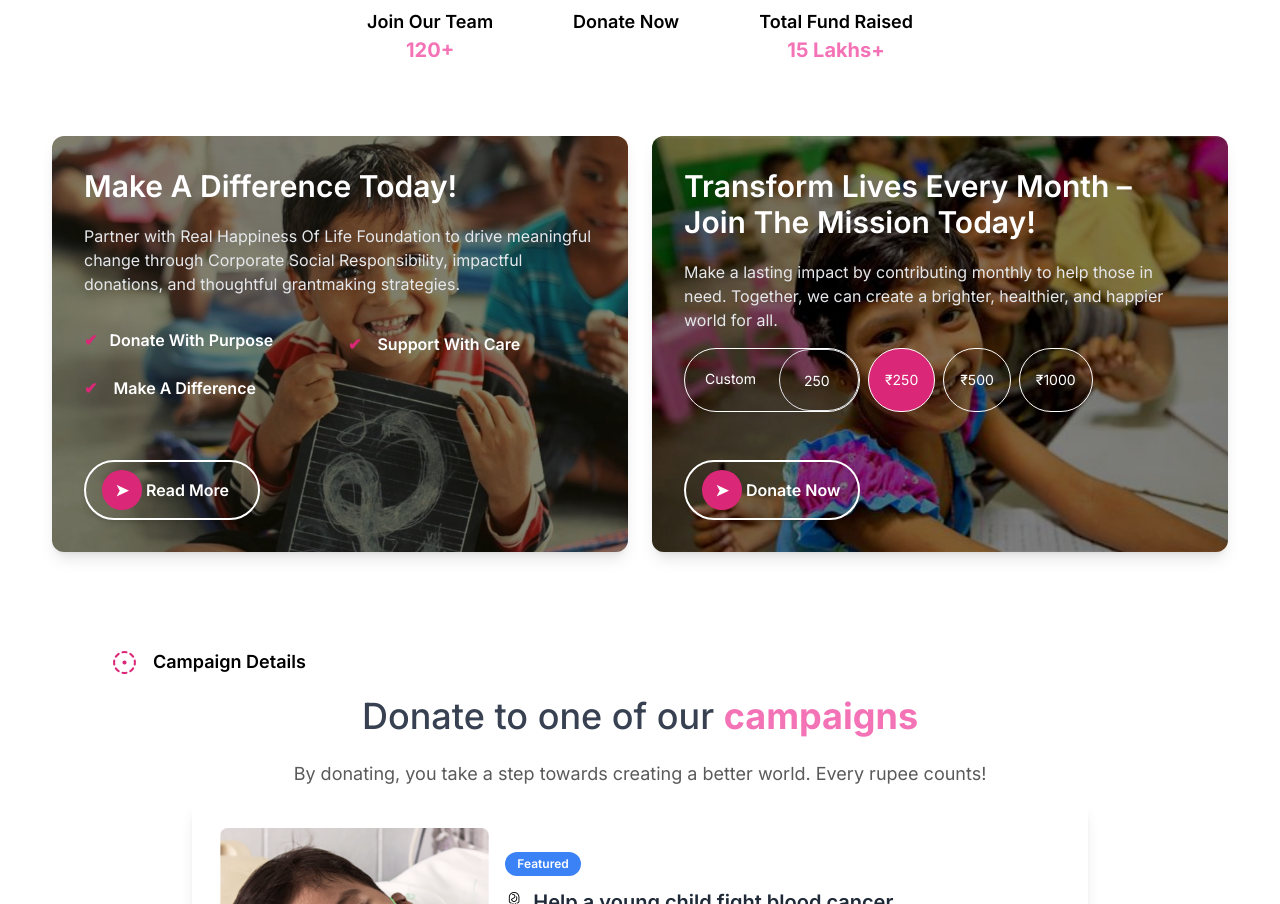
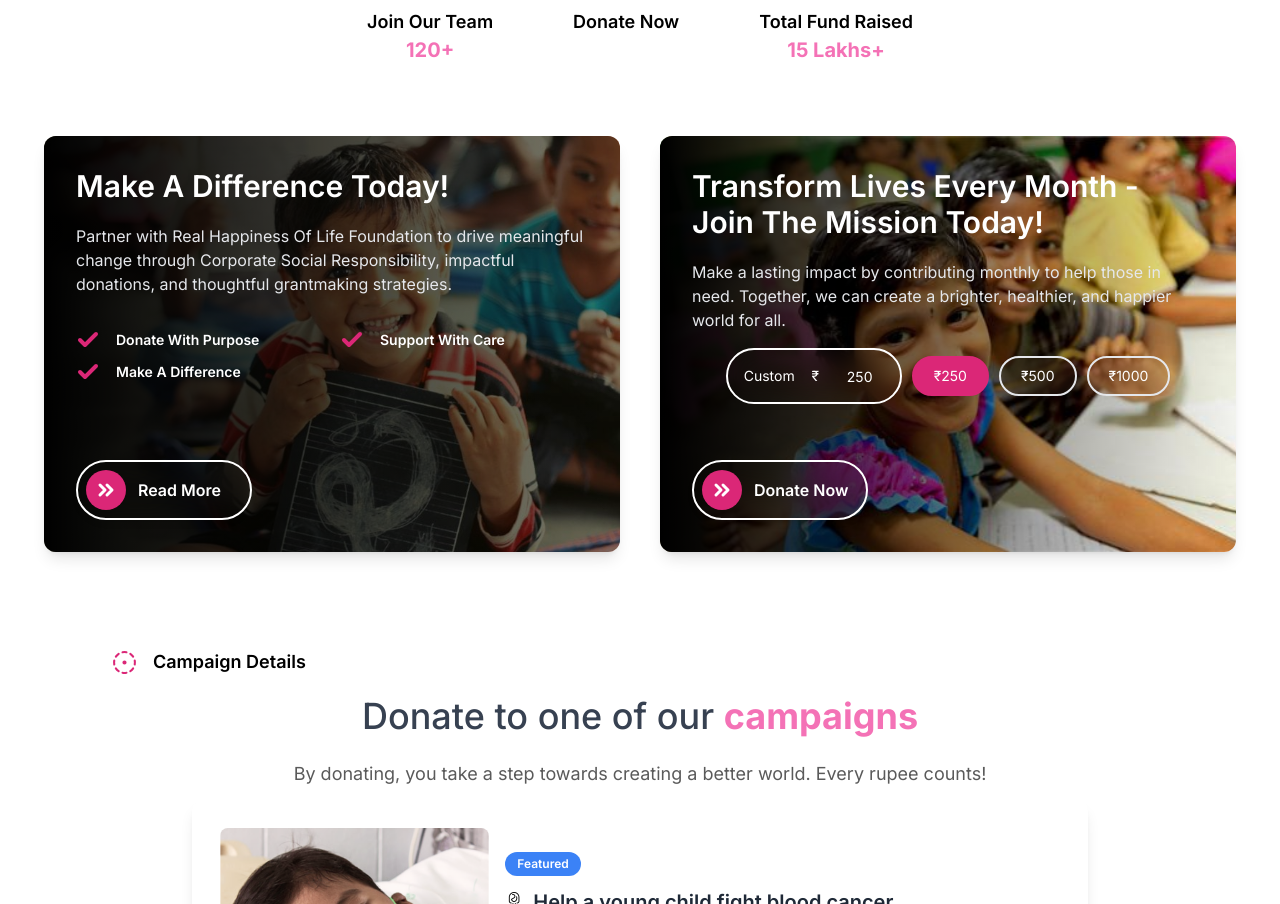
Before and after one commit to robinsrarf/rhlf, a React (Vite) app: page / in a window 1280 px wide. Shown: the part 1337-2241 px from the top of the page. Built offline with nearby package versions, Linux system fonts and the light colour scheme.

Commit message:
made some changes to BigDonateCard

```diff
--- a/src/Pages/homecomponents/BigDonateCard.jsx
+++ b/src/Pages/homecomponents/BigDonateCard.jsx
@@ -1,47 +1,52 @@
-import React from 'react'
-import bgKid from "../../assets/images/bgKid.jpg"
-import bgKid1 from "../../assets/images/bgKid1.jpg"
-import { useState } from 'react';
-
+import React from "react";
+import bgKid from "../../assets/images/bgKid.jpg";
+import bgKid1 from "../../assets/images/bgKid1.jpg";
+import { useState } from "react";
+import { ChevronsRight, Check } from "lucide-react";
 function BigDonateCard() {
-
-    const [ amount,setAmount ] = useState(250);
+  const [amount, setAmount] = useState(250);
   const [selected, setSelected] = useState(250);
   const handleChange = (e) => {
-        setAmount( e.target.value );
+    setAmount(e.target.value);
   };
 
   return (
-    <div className="flex flex-col md:flex-row gap-6 justify-center items-center p-8">
+    <div className="flex w-full flex-col items-center justify-center gap-10 px-4 md:flex-row lg:p-8">
       {/* Left Card */}
-      <div className="relative w-[36rem] h-[26rem] rounded-xl overflow-hidden shadow-lg">
+      <div className="relative h-[35rem] w-full overflow-hidden rounded-xl shadow-lg lg:h-[26rem] lg:w-[36rem]">
         <img
           src={bgKid}
           alt="Donation Image"
-          className="absolute inset-0 w-full h-full object-cover"
+          className="absolute inset-0 h-full w-full bg-cover object-cover"
         />
-        <div className="absolute inset-0 bg-black bg-opacity-50 p-8 flex flex-col justify-between">
+        <div className="absolute inset-0 flex flex-col justify-between bg-black bg-opacity-50 bg-gradient-to-r from-black to-transparent p-8">
           <div>
-            <h2 className="text-white text-3xl font-semibold">
+            <h2 className="text-3xl font-semibold text-white">
               Make A Difference Today!
             </h2>
-            <p className="text-gray-200 text-md text-wrap mt-5">
-            Partner with Real Happiness Of Life Foundation to drive meaningful change through Corporate Social Responsibility, impactful donations, and thoughtful grantmaking strategies.
+            <p className="text-md mt-5 text-wrap text-gray-200">
+              Partner with Real Happiness Of Life Foundation to drive meaningful
+              change through Corporate Social Responsibility, impactful
+              donations, and thoughtful grantmaking strategies.
             </p>
-            <ul className="grid grid-cols-2 gap-4 mt-8 space-y-1 text-white text-md font-semibold">
-              <li>
-                <span className='text-pink-600 mr-3'>✔</span>
-
-                    Donate With Purpose
-
+            <ul className="text-md mt-8 grid grid-cols-2 gap-x-4 gap-y-2 font-semibold text-white">
+              {[
+                "Donate With Purpose",
+                "Support With Care",
+                "Make A Difference",
+              ].map((text, index) => (
+                <li key={index} className="flex items-center gap-4">
+                  <span className="text-pink-600">
+                    <Check strokeWidth={4} />
+                  </span>
+                  <p className="text-sm">{text}</p>
                 </li>
-              <li><span className='text-pink-600 mr-3'>✔</span> Support With Care</li>
-              <li><span className='text-pink-600 mr-3'>✔</span> Make A Difference</li>
+              ))}
             </ul>
           </div>
-          <button className="mt-4 w-44 flex items-center gap-1 px-4 py-2 text-white font-semibold rounded-full shadow-md border-2 border-white hover:bg-white hover:text-black transition duration-300">
-            <span className='bg-pink-600 rounded-full w-10 h-10 pt-2 text-white'>
-                 ➤
+          <button className="flex w-44 items-center gap-3 rounded-full border-2 border-white p-2 font-semibold text-white shadow-md backdrop-blur-lg transition duration-300 hover:bg-white hover:text-black">
+            <span className="flex h-10 w-10 items-center justify-center rounded-full bg-pink-600 text-white">
+              <ChevronsRight strokeWidth={3} size={24} />
             </span>
             Read More
           </button>
@@ -49,44 +54,60 @@ return (
       </div>
 
       {/* Right Card */}
-      <div className="relative w-[36rem] h-[26rem] rounded-xl overflow-hidden shadow-lg">
+      <div className="relative h-[35rem] w-full overflow-hidden rounded-xl shadow-lg lg:h-[26rem] lg:w-[36rem]">
         <img
           src={bgKid1}
           alt="Donation Image"
-          className="absolute inset-0 w-full h-full object-cover"
+          className="absolute inset-0 h-full w-full object-cover"
         />
-        <div className="absolute inset-0 bg-black bg-opacity-50 p-8 flex flex-col justify-between">
+        <div className="absolute inset-0 flex flex-col justify-between bg-gradient-to-r from-black to-transparent p-8">
           <div>
-            <h2 className="text-white text-3xl font-semibold">
-              Transform Lives Every Month – Join The Mission Today!
+            <h2 className="text-3xl font-semibold text-white">
+              Transform Lives Every Month - Join The Mission Today!
             </h2>
-            <p className="text-gray-200 text-md text-wrap mt-5">
-            Make a lasting impact by contributing monthly to help those in need. Together, we can create a brighter, healthier, and happier world for all.
+            <p className="text-md mt-5 text-gray-200">
+              Make a lasting impact by contributing monthly to help those in
+              need. Together, we can create a brighter, healthier, and happier
+              world for all.
             </p>
-            <div className="mt-4 flex gap-2">
-              <div className="flex justify-between w-44 h-16 border border-white text-white  rounded-full text-sm">
-                <p className='p-5'>Custom</p>
-                <input value={`${amount}` }className="border pl-6 w-20 h-full bg-transparent text-white rounded-full text-sm" onChange={handleChange}/>
+            <div className="mt-4 flex flex-wrap items-center gap-2 lg:gap-4">
+              {/* Custom Amount Input */}
+              <div className="mt-12 flex h-14 w-44 items-center justify-between rounded-full border-2 border-white text-sm text-white backdrop-blur-lg lg:mt-0">
+                <p className="px-4">Custom</p>
+                <label>₹</label>
+                <input
+                  type="text"
+                  value={amount}
+                  className="no-spinner h-full w-20 rounded-full border-none bg-transparent text-center text-sm text-white outline-none"
+                  onChange={handleChange}
+                />
               </div>
 
-              <button className={`${amount == 250 ?  "bg-pink-600" : "bg-transparent"} border border-white  text-white px-4 py-1 rounded-full text-sm hover:bg-pink-600 transition duration-300`} onClick={()=> {setAmount(250)}}>
-                ₹250
+              {/* Preset Donation Buttons */}
+              <div className="flex flex-wrap gap-2 lg:gap-4">
+                {[250, 500, 1000].map((value) => (
+                  <button
+                    key={value}
+                    className={`${
+                      amount == value
+                        ? "border-pink-600 bg-pink-600"
+                        : "bg-transparent backdrop-blur-lg"
+                    } rounded-full border-2 px-5 py-2 text-sm text-white transition duration-300 hover:border-pink-600 hover:bg-pink-600`}
+                    onClick={() => setAmount(value)}
+                  >
+                    ₹{value}
                   </button>
-              <button className={`${amount == 500 ?  "bg-pink-600" : "bg-transparent"} border border-white text-white px-4 py-1 rounded-full text-sm hover:bg-pink-600 transition duration-300`} onClick={()=> setAmount(500)}>
-                ₹500
-              </button>
-              <button className={`${amount == 1000 ?  "bg-pink-600" : "bg-transparent"} border border-white text-white px-4 py-1 rounded-full text-sm hover:bg-pink-600 transition duration-300`} onClick={()=> setAmount(1000)}>
-                ₹1000
-              </button>
+                ))}
               </div>
             </div>
-          <button className="mt-4 w-44 flex items-center gap-1 px-4 py-2 text-white font-semibold rounded-full shadow-md border-2 border-white hover:bg-white hover:text-black transition duration-300">
-            <span className='bg-pink-600 rounded-full w-10 h-10 pt-2 text-white'>
-                 ➤
+          </div>
+
+          {/* Donate Button */}
+          <button className="mt-4 flex w-44 items-center gap-3 rounded-full border-2 border-white p-2 font-semibold text-white shadow-md backdrop-blur-lg transition duration-300 hover:bg-white hover:text-black">
+            <span className="flex h-10 w-10 items-center justify-center rounded-full bg-pink-600 text-white">
+              <ChevronsRight strokeWidth={3} size={24} />
             </span>
-             <p>
-                Donate Now
-                </p>
+            <p>Donate Now</p>
           </button>
         </div>
       </div>
@@ -94,4 +115,4 @@ return (
   );
 }
 
-export default BigDonateCard
+export default BigDonateCard;
```
Lines whose indentation alone changed are shown as unchanged.
